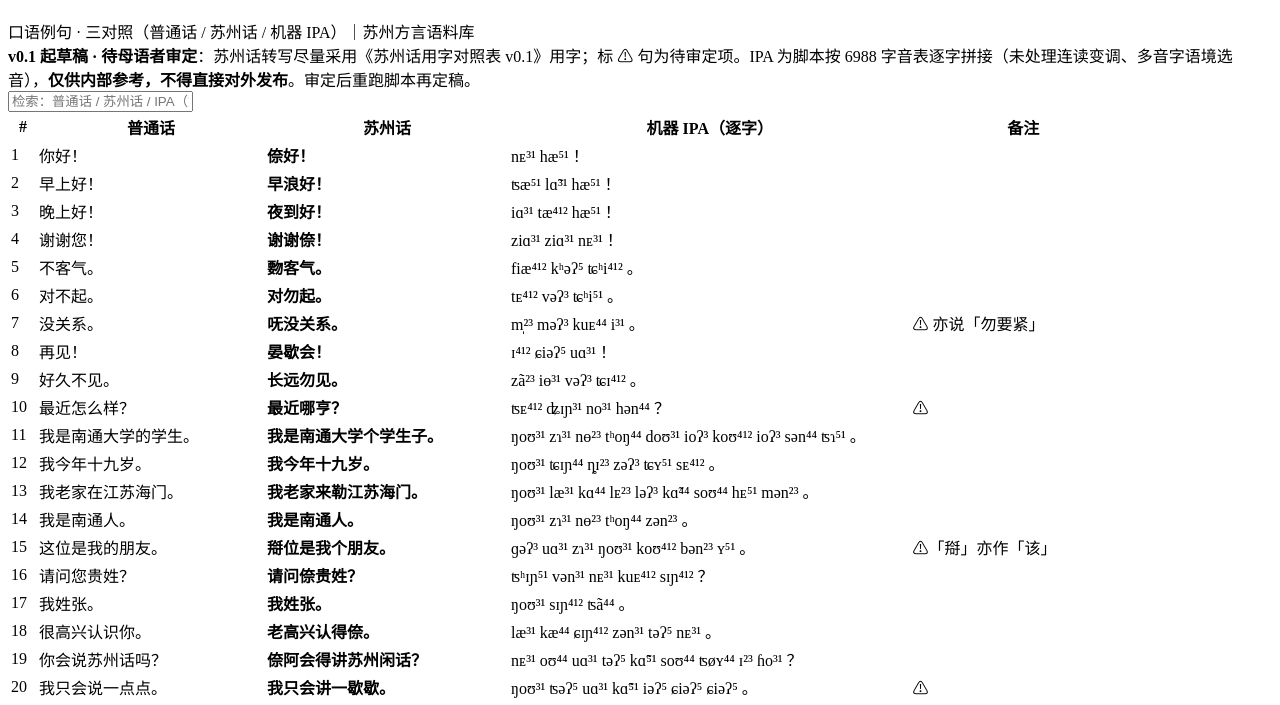
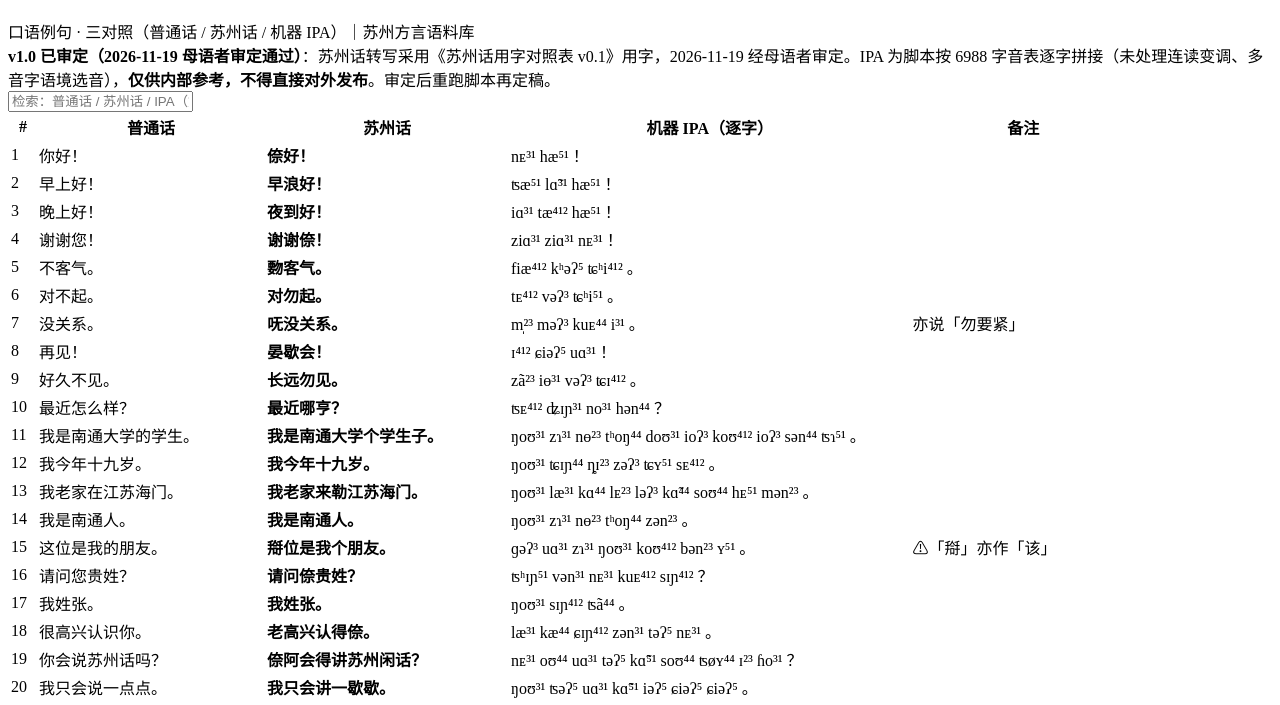
Before and after one commit to zhangyuhan336633/suzhou-fangyan, a plain HTML site: page liju100.html in a window 1280 px wide. Shown: the part 70-775 px from the top of the page. Drawn offline with Linux system fonts and the light colour scheme.

Commit message:
例句页定稿v1.0上线

```diff
--- a/liju100.html
+++ b/liju100.html
@@ -34,14 +34,14 @@ a{{color:var(--accent)}}
 <div class="sub">口语例句 · 三对照（普通话 / 苏州话 / 机器 IPA）｜苏州方言语料库</div>
 </header>
 
-<div class="banner"><b>v0.1 起草稿 · 待母语者审定</b>：苏州话转写尽量采用《苏州话用字对照表 v0.1》用字；标 <span class="warn">⚠</span> 句为待审定项。IPA 为脚本按 6988 字音表逐字拼接（未处理连读变调、多音字语境选音），<b>仅供内部参考，不得直接对外发布</b>。审定后重跑脚本再定稿。</div>
+<div class="banner"><b>v1.0 已审定（2026-11-19 母语者审定通过）</b>：苏州话转写采用《苏州话用字对照表 v0.1》用字，2026-11-19 经母语者审定。IPA 为脚本按 6988 字音表逐字拼接（未处理连读变调、多音字语境选音），<b>仅供内部参考，不得直接对外发布</b>。审定后重跑脚本再定稿。</div>
 
 <div class="search"><input id="q" type="text" placeholder="检索：普通话 / 苏州话 / IPA（如 倷、结棍、nᴇ）" oninput="render(this.value)"></div>
 <div id="list"></div>
 
 <footer>
 <a href="index.html">← 返回苏州方言语料库首页</a>　｜　<a href="xuanjuan.html">同里宝卷 · 宣卷专区</a><br>
-苏州话例句100句_三对照_v0.1 · 宝卷续音实践团 · 2026-11-18 起草
+苏州话例句100句_三对照_v1.0 · 宝卷续音实践团 · 2026-11-19 定稿
 </footer>
 </div>
 <script>
@@ -52,10 +52,10 @@ var DATA=[
 {no:4,zh:"谢谢您！",sz:"谢谢倷！",ipa:"ziɑ³¹ ziɑ³¹ nᴇ³¹ ！",miss:"",note:""},
 {no:5,zh:"不客气。",sz:"覅客气。",ipa:"fiæ⁴¹² kʰəʔ⁵ ʨʰi⁴¹² 。",miss:"",note:""},
 {no:6,zh:"对不起。",sz:"对勿起。",ipa:"tᴇ⁴¹² vəʔ³ ʨʰi⁵¹ 。",miss:"",note:""},
-{no:7,zh:"没关系。",sz:"呒没关系。",ipa:"m̩²³ məʔ³ kuᴇ⁴⁴ i³¹ 。",miss:"",note:"⚠ 亦说「勿要紧」"},
+{no:7,zh:"没关系。",sz:"呒没关系。",ipa:"m̩²³ məʔ³ kuᴇ⁴⁴ i³¹ 。",miss:"",note:"亦说「勿要紧」"},
 {no:8,zh:"再见！",sz:"晏歇会！",ipa:"ɪ⁴¹² ɕiəʔ⁵ uɑ³¹ ！",miss:"",note:""},
 {no:9,zh:"好久不见。",sz:"长远勿见。",ipa:"zã²³ iɵ³¹ vəʔ³ ʨɪ⁴¹² 。",miss:"",note:""},
-{no:10,zh:"最近怎么样？",sz:"最近哪亨？",ipa:"ʦᴇ⁴¹² ʥɪɲ³¹ no³¹ hən⁴⁴ ？",miss:"",note:"⚠"},
+{no:10,zh:"最近怎么样？",sz:"最近哪亨？",ipa:"ʦᴇ⁴¹² ʥɪɲ³¹ no³¹ hən⁴⁴ ？",miss:"",note:""},
 {no:11,zh:"我是南通大学的学生。",sz:"我是南通大学个学生子。",ipa:"ŋoʊ³¹ zɿ³¹ nɵ²³ tʰoŋ⁴⁴ doʊ³¹ ioʔ³ koʊ⁴¹² ioʔ³ sən⁴⁴ ʦɿ⁵¹ 。",miss:"",note:""},
 {no:12,zh:"我今年十九岁。",sz:"我今年十九岁。",ipa:"ŋoʊ³¹ ʨɪɲ⁴⁴ ȵɪ²³ zəʔ³ ʨʏ⁵¹ sᴇ⁴¹² 。",miss:"",note:""},
 {no:13,zh:"我老家在江苏海门。",sz:"我老家来勒江苏海门。",ipa:"ŋoʊ³¹ læ³¹ kɑ⁴⁴ lᴇ²³ ləʔ³ kɑ̃⁴⁴ soʊ⁴⁴ hᴇ⁵¹ mən²³ 。",miss:"",note:""},
@@ -65,7 +65,7 @@ var DATA=[
 {no:17,zh:"我姓张。",sz:"我姓张。",ipa:"ŋoʊ³¹ sɪɲ⁴¹² ʦã⁴⁴ 。",miss:"",note:""},
 {no:18,zh:"很高兴认识你。",sz:"老高兴认得倷。",ipa:"læ³¹ kæ⁴⁴ ɕɪɲ⁴¹² zən³¹ təʔ⁵ nᴇ³¹ 。",miss:"",note:""},
 {no:19,zh:"你会说苏州话吗？",sz:"倷阿会得讲苏州闲话？",ipa:"nᴇ³¹ oʊ⁴⁴ uɑ³¹ təʔ⁵ kɑ̃⁵¹ soʊ⁴⁴ ʦøʏ⁴⁴ ɪ²³ ɦo³¹ ？",miss:"",note:""},
-{no:20,zh:"我只会说一点点。",sz:"我只会讲一歇歇。",ipa:"ŋoʊ³¹ ʦəʔ⁵ uɑ³¹ kɑ̃⁵¹ iəʔ⁵ ɕiəʔ⁵ ɕiəʔ⁵ 。",miss:"",note:"⚠"},
+{no:20,zh:"我只会说一点点。",sz:"我只会讲一歇歇。",ipa:"ŋoʊ³¹ ʦəʔ⁵ uɑ³¹ kɑ̃⁵¹ iəʔ⁵ ɕiəʔ⁵ ɕiəʔ⁵ 。",miss:"",note:""},
 {no:21,zh:"现在几点了？",sz:"现在几点钟？",ipa:"ɪ³¹ zᴇ³¹ ʨi⁵¹ tɪ⁵¹ ʦoŋ⁴⁴ ？",miss:"",note:""},
 {no:22,zh:"三点半了。",sz:"三点半哉。",ipa:"sᴇ⁴⁴ tɪ⁵¹ pɵ⁴¹² ʦᴇ⁴⁴ 。",miss:"",note:""},
 {no:23,zh:"今天几号？",sz:"今朝几号？",ipa:"ʨɪɲ⁴⁴ zæ²³ ʨi⁵¹ ɦæ³¹ ？",miss:"",note:""},
@@ -78,18 +78,18 @@ var DATA=[
 {no:30,zh:"一年有十二个月。",sz:"一年有十二个月。",ipa:"iəʔ⁵ ȵɪ²³ ʏ³¹ zəʔ³ ȵi³¹ koʊ⁴¹² yəʔ³ 。",miss:"",note:""},
 {no:31,zh:"这个多少钱？",sz:"搿个几化铜钿？",ipa:"ɡəʔ³ koʊ⁴¹² ʨi⁵¹ ho⁴¹² doŋ²³ dɪ²³ ？",miss:"",note:""},
 {no:32,zh:"太贵了。",sz:"忒贵哉。",ipa:"tʰəʔ⁵ kuᴇ⁴¹² ʦᴇ⁴⁴ 。",miss:"",note:""},
-{no:33,zh:"能便宜一点吗？",sz:"阿好便宜点？",ipa:"oʊ⁴⁴ hæ⁵¹ bɪ³¹ ȵi²³ tɪ⁵¹ ？",miss:"",note:"⚠"},
+{no:33,zh:"能便宜一点吗？",sz:"阿好便宜点？",ipa:"oʊ⁴⁴ hæ⁵¹ bɪ³¹ ȵi²³ tɪ⁵¹ ？",miss:"",note:""},
 {no:34,zh:"我买两斤青菜。",sz:"我买两斤青菜。",ipa:"ŋoʊ³¹ mɑ³¹ liã³¹ ʨɪɲ⁴⁴ ʦʰɪɲ⁴⁴ ʦʰᴇ⁴¹² 。",miss:"",note:""},
 {no:35,zh:"一共多少钱？",sz:"一共几化铜钿？",ipa:"iəʔ⁵ ɡoŋ³¹ ʨi⁵¹ ho⁴¹² doŋ²³ dɪ²³ ？",miss:"",note:""},
-{no:36,zh:"找您零钱。",sz:"找倷零头。",ipa:"ʦæ⁵¹ nᴇ³¹ lɪɲ²³ døʏ²³ 。",miss:"",note:"⚠"},
+{no:36,zh:"找您零钱。",sz:"找倷零头。",ipa:"ʦæ⁵¹ nᴇ³¹ lɪɲ²³ døʏ²³ 。",miss:"",note:""},
 {no:37,zh:"有鸡蛋卖吗？",sz:"阿有鸡蛋卖？",ipa:"oʊ⁴⁴ ʏ³¹ ʨi⁴⁴ dᴇ³¹ mɑ³¹ ？",miss:"",note:""},
 {no:38,zh:"我看看再买。",sz:"我看看再买。",ipa:"ŋoʊ³¹ kʰɵ⁴¹² kʰɵ⁴¹² ʦᴇ⁴⁴ mɑ³¹ 。",miss:"",note:""},
 {no:39,zh:"给我称一斤。",sz:"帮我称一斤。",ipa:"pɑ̃⁴⁴ ŋoʊ³¹ ʦʰən⁴¹² iəʔ⁵ ʨɪɲ⁴⁴ 。",miss:"",note:""},
-{no:40,zh:"微信付可以吗？",sz:"微信付阿可以？",ipa:"vi²³ sɪɲ⁴¹² fu⁴¹² oʊ⁴⁴ kʰoʊ⁵¹ i⁴⁴ ？",miss:"",note:"⚠"},
+{no:40,zh:"微信付可以吗？",sz:"微信付阿可以？",ipa:"vi²³ sɪɲ⁴¹² fu⁴¹² oʊ⁴⁴ kʰoʊ⁵¹ i⁴⁴ ？",miss:"",note:""},
 {no:41,zh:"请问到拙政园怎么走？",sz:"请问到拙政园哪亨走？",ipa:"ʦʰɪɲ⁵¹ vən³¹ tæ⁴¹² ʦəʔ⁵ ʦən⁴¹² iɵ²³ no³¹ hən⁴⁴ ʦøʏ⁵¹ ？",miss:"",note:""},
 {no:42,zh:"一直往前走。",sz:"一直朝前走。",ipa:"iəʔ⁵ zəʔ³ zæ²³ zɪ²³ ʦøʏ⁵¹ 。",miss:"",note:""},
-{no:43,zh:"往左拐。",sz:"朝左转。",ipa:"zæ²³ ʦoʊ⁵¹ ʦɵ⁴¹² 。",miss:"",note:"⚠ 亦说「左手转弯」"},
-{no:44,zh:"远不远？",sz:"阿远？",ipa:"oʊ⁴⁴ iɵ³¹ ？",miss:"",note:"⚠"},
+{no:43,zh:"往左拐。",sz:"朝左转。",ipa:"zæ²³ ʦoʊ⁵¹ ʦɵ⁴¹² 。",miss:"",note:"亦说「左手转弯」"},
+{no:44,zh:"远不远？",sz:"阿远？",ipa:"oʊ⁴⁴ iɵ³¹ ？",miss:"",note:""},
 {no:45,zh:"坐几路车？",sz:"乘几路车？",ipa:"zən²³ ʨi⁵¹ loʊ³¹ ʦʰo⁴⁴ ？",miss:"",note:""},
 {no:46,zh:"我要下车了。",sz:"我要下车哉。",ipa:"ŋoʊ³¹ iæ⁴¹² iɑ³¹ ʦʰo⁴⁴ ʦᴇ⁴⁴ 。",miss:"",note:""},
 {no:47,zh:"这里到观前街要多久？",sz:"搿搭到观前街要几化辰光？",ipa:"ɡəʔ³ taʔ⁵ tæ⁴¹² kuɵ⁴¹² zɪ²³ kɑ⁴⁴ iæ⁴¹² ʨi⁵¹ ho⁴¹² zən²³ kuɑ̃⁴⁴ ？",miss:"",note:"⚠「搿搭」待核"},
@@ -104,11 +104,11 @@ var DATA=[
 {no:56,zh:"风很大。",sz:"风老大。",ipa:"foŋ⁴⁴ læ³¹ doʊ³¹ 。",miss:"",note:""},
 {no:57,zh:"出太阳了。",sz:"出太阳哉。",ipa:"ʦʰəʔ⁵ tʰɑ⁴¹² iã²³ ʦᴇ⁴⁴ 。",miss:"",note:""},
 {no:58,zh:"黄梅天又潮又闷。",sz:"黄梅天又潮又闷。",ipa:"uã²³ mᴇ²³ tʰɪ⁴⁴ ʏ³¹ zæ²³ ʏ³¹ mən⁴⁴ 。",miss:"",note:""},
-{no:59,zh:"打雷了。",sz:"打雷哉。",ipa:"tã⁵¹ lᴇ²³ ʦᴇ⁴⁴ 。",miss:"",note:"⚠ 亦说「响雷」"},
+{no:59,zh:"打雷了。",sz:"打雷哉。",ipa:"tã⁵¹ lᴇ²³ ʦᴇ⁴⁴ 。",miss:"",note:"亦说「响雷」"},
 {no:60,zh:"天要黑了。",sz:"天要夜哉。",ipa:"tʰɪ⁴⁴ iæ⁴¹² iɑ³¹ ʦᴇ⁴⁴ 。",miss:"",note:""},
 {no:61,zh:"吃饭了。",sz:"吃饭哉。",ipa:"ʨʰiəʔ⁵ vᴇ³¹ ʦᴇ⁴⁴ 。",miss:"",note:""},
-{no:62,zh:"你吃了吗？",sz:"倷阿吃勒？",ipa:"nᴇ³¹ oʊ⁴⁴ ʨʰiəʔ⁵ ləʔ³ ？",miss:"",note:"⚠"},
-{no:63,zh:"我还没吃。",sz:"我还呒不吃。",ipa:"ŋoʊ³¹ uɑ²³ m̩²³ piəʔ⁵ ʨʰiəʔ⁵ 。",miss:"",note:"⚠"},
+{no:62,zh:"你吃了吗？",sz:"倷阿吃勒？",ipa:"nᴇ³¹ oʊ⁴⁴ ʨʰiəʔ⁵ ləʔ³ ？",miss:"",note:""},
+{no:63,zh:"我还没吃。",sz:"我还呒不吃。",ipa:"ŋoʊ³¹ uɑ²³ m̩²³ piəʔ⁵ ʨʰiəʔ⁵ 。",miss:"",note:""},
 {no:64,zh:"来吃茶。",sz:"来吃茶。",ipa:"lᴇ²³ ʨʰiəʔ⁵ zo²³ 。",miss:"",note:""},
 {no:65,zh:"这个菜真好吃。",sz:"搿个菜老好吃。",ipa:"ɡəʔ³ koʊ⁴¹² ʦʰᴇ⁴¹² læ³¹ hæ⁵¹ ʨʰiəʔ⁵ 。",miss:"",note:""},
 {no:66,zh:"太甜了。",sz:"忒甜哉。",ipa:"tʰəʔ⁵ dɪ²³ ʦᴇ⁴⁴ 。",miss:"",note:""},
@@ -121,29 +121,29 @@ var DATA=[
 {no:73,zh:"爷爷今年八十岁。",sz:"阿爹今年八十岁。",ipa:"oʊ⁴⁴ tiɑ⁴⁴ ʨɪɲ⁴⁴ ȵɪ²³ poʔ⁵ zəʔ³ sᴇ⁴¹² 。",miss:"",note:""},
 {no:74,zh:"外婆烧的菜最好吃。",sz:"好婆烧个菜最好吃。",ipa:"hæ⁵¹ bu²³ sæ⁴⁴ koʊ⁴¹² ʦʰᴇ⁴¹² ʦᴇ⁴¹² hæ⁵¹ ʨʰiəʔ⁵ 。",miss:"",note:""},
 {no:75,zh:"这是我弟弟。",sz:"搿是我弟弟。",ipa:"ɡəʔ³ zɿ³¹ ŋoʊ³¹ di³¹ di³¹ 。",miss:"",note:""},
-{no:76,zh:"我家有五口人。",sz:"我屋里向有五个人。",ipa:"ŋoʊ³¹ uəʔ⁵ li³¹ ɕiã⁴¹² ʏ³¹ oʊ⁴⁴ koʊ⁴¹² zən²³ 。",miss:"",note:"⚠"},
+{no:76,zh:"我家有五口人。",sz:"我屋里向有五个人。",ipa:"ŋoʊ³¹ uəʔ⁵ li³¹ ɕiã⁴¹² ʏ³¹ oʊ⁴⁴ koʊ⁴¹² zən²³ 。",miss:"",note:""},
 {no:77,zh:"孩子睡了。",sz:"小囡睏着哉。",ipa:"siæ⁵¹ nɵ³¹ □睏 zɑʔ³ ʦᴇ⁴⁴ 。",miss:"睏",note:""},
 {no:78,zh:"你们一家都好吗？",sz:"㑚一家门侪好？",ipa:"iəʔ⁵ kɑ⁴⁴ mən²³ zᴇ²³ hæ⁵¹ ？",miss:"",note:"⚠「侪」=都"},
 {no:79,zh:"奶奶叫我早点回家。",sz:"太太叫我早点转去。",ipa:"tʰɑ⁴¹² tʰɑ⁴¹² ʨiæ⁴¹² ŋoʊ³¹ ʦæ⁵¹ tɪ⁵¹ ʦɵ⁴¹² ʨʰy⁴¹² 。",miss:"",note:"⚠「太太」=曾祖母/祖母，待核"},
-{no:80,zh:"家里人都在。",sz:"屋里向人侪来勒。",ipa:"uəʔ⁵ li³¹ ɕiã⁴¹² zən²³ zᴇ²³ lᴇ²³ ləʔ³ 。",miss:"",note:"⚠"},
+{no:80,zh:"家里人都在。",sz:"屋里向人侪来勒。",ipa:"uəʔ⁵ li³¹ ɕiã⁴¹² zən²³ zᴇ²³ lᴇ²³ ləʔ³ 。",miss:"",note:""},
 {no:81,zh:"我要去上课了。",sz:"我要去上课哉。",ipa:"ŋoʊ³¹ iæ⁴¹² ʨʰy⁴¹² zɑ̃³¹ kʰoʊ⁴¹² ʦᴇ⁴⁴ 。",miss:"",note:""},
-{no:82,zh:"作业做完了吗？",sz:"作业阿做好勒？",ipa:"ʦoʔ⁵ ȵiəʔ³ oʊ⁴⁴ ʦoʊ⁴¹² hæ⁵¹ ləʔ³ ？",miss:"",note:"⚠"},
-{no:83,zh:"还没做完。",sz:"还呒不做好。",ipa:"uɑ²³ m̩²³ piəʔ⁵ ʦoʊ⁴¹² hæ⁵¹ 。",miss:"",note:"⚠"},
+{no:82,zh:"作业做完了吗？",sz:"作业阿做好勒？",ipa:"ʦoʔ⁵ ȵiəʔ³ oʊ⁴⁴ ʦoʊ⁴¹² hæ⁵¹ ləʔ³ ？",miss:"",note:""},
+{no:83,zh:"还没做完。",sz:"还呒不做好。",ipa:"uɑ²³ m̩²³ piəʔ⁵ ʦoʊ⁴¹² hæ⁵¹ 。",miss:"",note:""},
 {no:84,zh:"这个字怎么写？",sz:"搿个字哪亨写？",ipa:"ɡəʔ³ koʊ⁴¹² zɿ³¹ no³¹ hən⁴⁴ siɑ⁵¹ ？",miss:"",note:""},
 {no:85,zh:"苏州话「结棍」是厉害的意思。",sz:"苏州闲话「结棍」是厉害个意思。",ipa:"soʊ⁴⁴ ʦøʏ⁴⁴ ɪ²³ ɦo³¹ ʨiəʔ⁵ kuən⁵¹ zɿ³¹ li³¹ ɦᴇ³¹ koʊ⁴¹² i⁴¹² sɿ⁴⁴ 。",miss:"",note:""},
 {no:86,zh:"请再说一遍。",sz:"请再讲一遍。",ipa:"ʦʰɪɲ⁵¹ ʦᴇ⁴⁴ kɑ̃⁵¹ iəʔ⁵ pɪ⁴¹² 。",miss:"",note:""},
 {no:87,zh:"我听懂了。",sz:"我懂哉。",ipa:"ŋoʊ³¹ toŋ⁵¹ ʦᴇ⁴⁴ 。",miss:"",note:""},
 {no:88,zh:"我们一起学苏州话。",sz:"伲一道学苏州闲话。",ipa:"ȵi³¹ iəʔ⁵ dæ³¹ ioʔ³ soʊ⁴⁴ ʦøʏ⁴⁴ ɪ²³ ɦo³¹ 。",miss:"",note:""},
 {no:89,zh:"老师来了。",sz:"先生来哉。",ipa:"sɪ⁴⁴ sən⁴⁴ lᴇ²³ ʦᴇ⁴⁴ 。",miss:"",note:"⚠「先生」=老师，旧称"},
-{no:90,zh:"考试考得好吗？",sz:"考试阿考得好？",ipa:"kʰæ⁵¹ sʮ⁴¹² oʊ⁴⁴ kʰæ⁵¹ təʔ⁵ hæ⁵¹ ？",miss:"",note:"⚠"},
+{no:90,zh:"考试考得好吗？",sz:"考试阿考得好？",ipa:"kʰæ⁵¹ sʮ⁴¹² oʊ⁴⁴ kʰæ⁵¹ təʔ⁵ hæ⁵¹ ？",miss:"",note:""},
 {no:91,zh:"慢走！",sz:"慢慢交走！",ipa:"mᴇ³¹ mᴇ³¹ kæ⁴⁴ ʦøʏ⁵¹ ！",miss:"",note:"⚠「慢慢交」待核"},
 {no:92,zh:"路上小心。",sz:"路浪当心。",ipa:"loʊ³¹ lɑ̃³¹ tɑ̃⁴¹² sɪɲ⁴⁴ 。",miss:"",note:""},
 {no:93,zh:"明天见！",sz:"明朝会！",ipa:"mɪɲ²³ zæ²³ uɑ³¹ ！",miss:"",note:""},
 {no:94,zh:"早点休息。",sz:"早点睏。",ipa:"ʦæ⁵¹ tɪ⁵¹ □睏 。",miss:"睏",note:""},
 {no:95,zh:"晚安。",sz:"安耽。",ipa:"ɵ⁴⁴ tᴇ⁴⁴ 。",miss:"",note:"⚠「安耽」待核"},
-{no:96,zh:"祝你生日快乐。",sz:"祝你生日快活。",ipa:"ʦoʔ⁵ ni⁴⁴ sən⁴⁴ zəʔ³ kʰuɑ⁴¹² uəʔ³ 。",miss:"",note:"⚠"},
+{no:96,zh:"祝你生日快乐。",sz:"祝你生日快活。",ipa:"ʦoʔ⁵ ni⁴⁴ sən⁴⁴ zəʔ³ kʰuɑ⁴¹² uəʔ³ 。",miss:"",note:""},
 {no:97,zh:"新年好！",sz:"新年好！",ipa:"sɪɲ⁴⁴ ȵɪ²³ hæ⁵¹ ！",miss:"",note:""},
-{no:98,zh:"身体健康！",sz:"身体结棍！",ipa:"sən⁴⁴ tʰi⁵¹ ʨiəʔ⁵ kuən⁵¹ ！",miss:"",note:"⚠ 亦说「身体健康」"},
+{no:98,zh:"身体健康！",sz:"身体结棍！",ipa:"sən⁴⁴ tʰi⁵¹ ʨiəʔ⁵ kuən⁵¹ ！",miss:"",note:"亦说「身体健康」"},
 {no:99,zh:"常来玩！",sz:"常来白相！",ipa:"zã²³ lᴇ²³ bəʔ³ siã⁴¹² ！",miss:"",note:""},
 {no:100,zh:"有空联系。",sz:"有空联系。",ipa:"ʏ³¹ kʰoŋ⁴¹² lɪ²³ i³¹ 。",miss:"",note:""}
 ];
```
